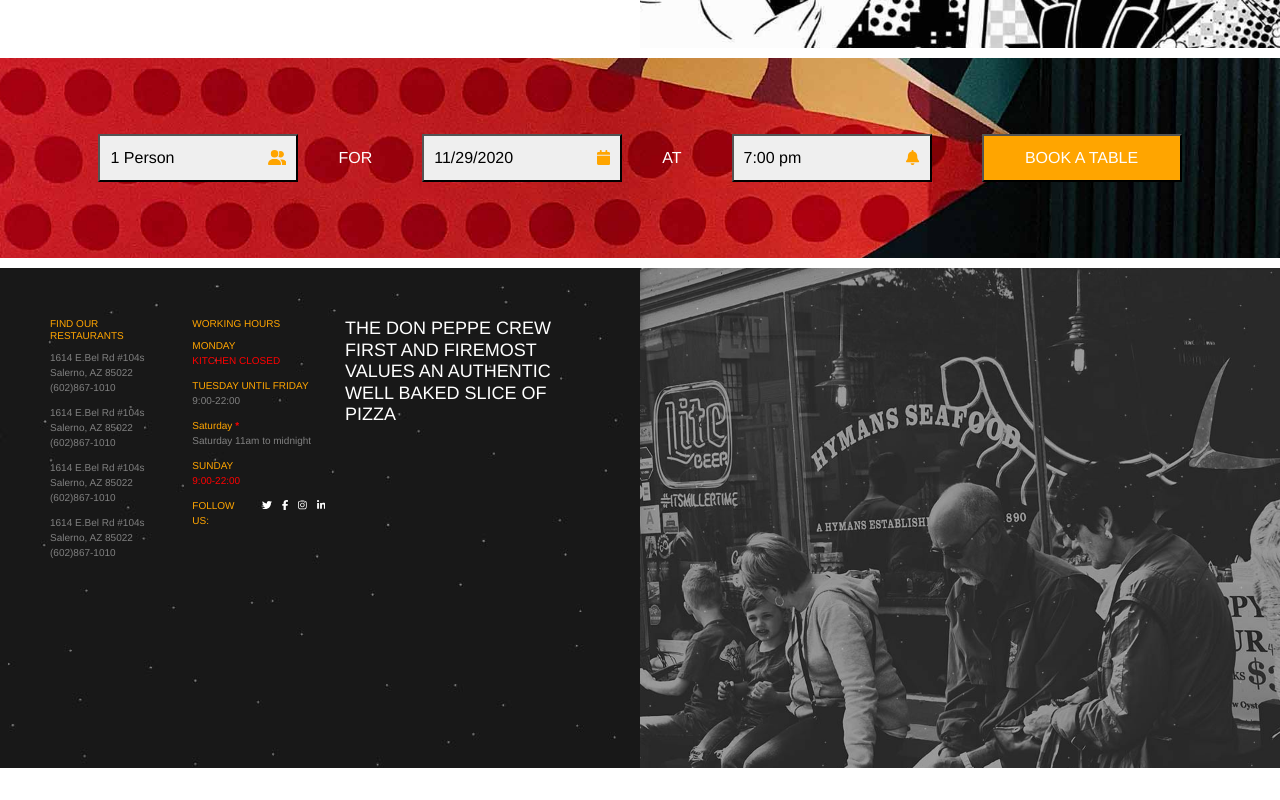
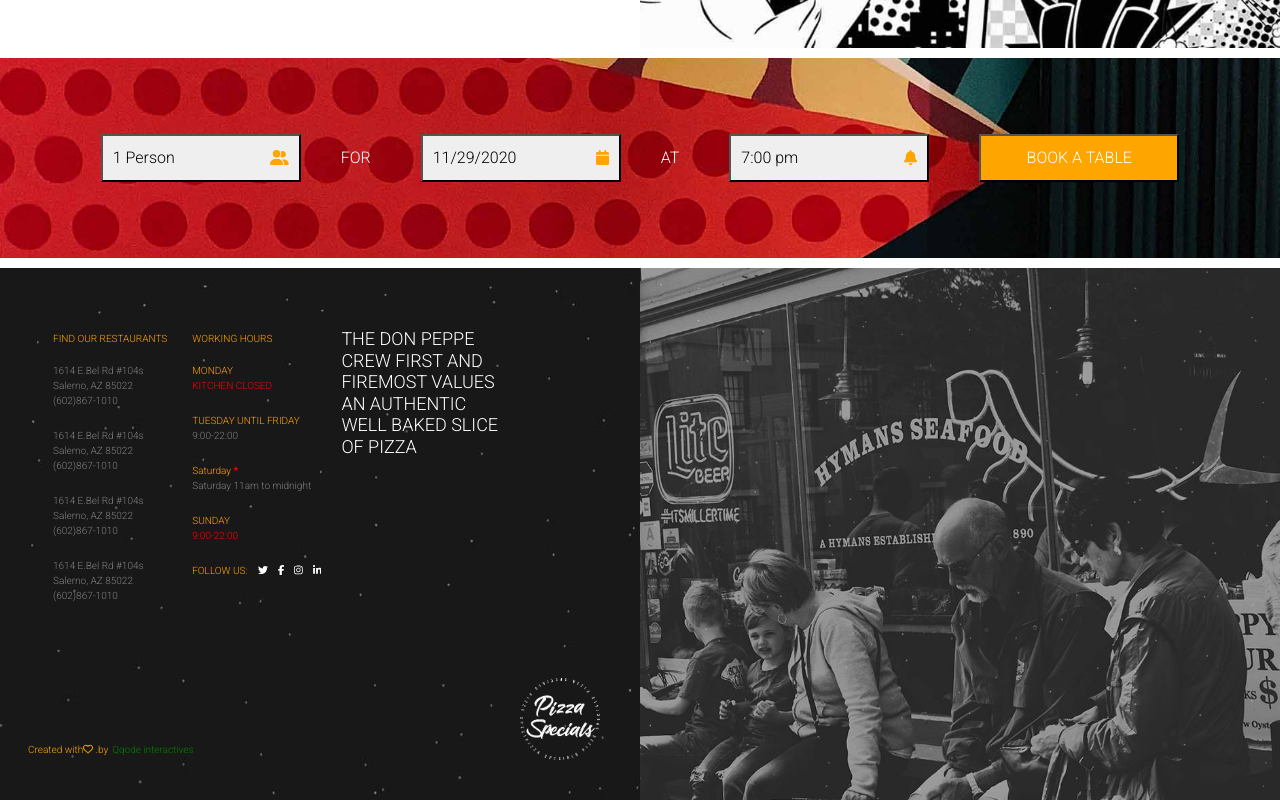
Before and after one commit to Nali1919/proj-html-vuejs, a Vue app: page / in a window 1280 px wide. Shown: the part 3575-4375 px from the top of the page. Before the commit the page ends 4343 px from the top, so only its background shows below. Built offline with nearby package versions, Linux system fonts and the light colour scheme.

Commit message:
Modifiche footer e fine progetto

```diff
--- a/src/App.vue
+++ b/src/App.vue
@@ -1,6 +1,6 @@
 <template>
   <div id="app">
- <HeaderComponent :Citta='ArrayCitta'/>
+    <HeaderComponent :Citta='ArrayCitta' />
     <MainComponent />
     <FooterComponent />
 
@@ -54,19 +54,19 @@ data() {
 
 <style lang="scss">
 #app {
-  font-family: Avenir, Helvetica, Arial, sans-serif;
+  font-family: 'Roboto', 'Sans-Serif';
   -webkit-font-smoothing: antialiased;
   -moz-osx-font-smoothing: grayscale;
 }
-*{
+
+@import url('https://fonts.googleapis.com/css2? family= Poppins:wght@600 & family= Roboto:ital,wght@0,300;1,300 & display=swap');
+
+
+* {
   margin: 0;
   padding: 0;
   box-sizing: border-box;
   overflow-x: hidden;
 
 }
-
-
-
-
 </style>
--- a/src/components/FooterComponent.vue
+++ b/src/components/FooterComponent.vue
@@ -1,7 +1,8 @@
 <template>
   <div class="container-ac">
- <div class="row-ac">
-   <div class="img-left">
+    <div class="row">
+      <div class="img-left col-6">
+        <div class="footer-alto">
           <div class="flex-column">
             <h6>FIND OUR RESTAURANTS</h6>
             <div class="column">
@@ -48,7 +49,7 @@
                 <span class="orange">FOLLOW US:</span>
                 <span class="white"><i class="fa-brands fa-twitter"></i> </span>
                 <span class="white"> <i class="fa-brands fa-facebook-f"></i> </span>
-            <span class="white"> <i class="fa-brands fa-instagram"></i>  </span>
+                <span class="white"> <i class="fa-brands fa-instagram"></i> </span>
                 <span class="white"> <i class="fa-brands fa-linkedin-in"></i> </span>
               </div>
             </div>
@@ -61,12 +62,22 @@
               PIZZA
             </h4>
           </div>
+        </div>
+        <div class="footer-basso">
+          <div>
+            <div> <span class="orange">Created with<i class="fa-regular fa-heart"></i> .by</span> <span
+                class="green">Qqode interactives</span>
+            </div>
+          </div>
+          <div>
+            <img class="footer-img" src="../assets/img/h1-img-7n.png" alt="">
+          </div>
 
         </div>
-     <div class="img-right">
+      </div>
+      <div class="img-right col-6">
+      </div>
 
-
-     </div>
 
     </div>
 
@@ -81,66 +92,98 @@ name: 'FooterComponent'
 </script>
 
 <style lang="scss" scoped>
-.container-ac{
+.container-ac {
   margin-top: 10px;
-}
-.row-ac{
-display: flex;
-}
-.img-left{
-background-image: url(../assets/img/background-img-header.png);
-width: 50%;
-display: flex;
-column-gap: 20px;
-padding: 20px;
-padding: 50px;
-
 
 }
 
-.img-right{
+
+
+.img-left {
+  background-image: url(../assets/img/background-img-header.png);
+  padding: 20px;
+}
+
+.img-right {
   background-image: url(../assets/img/footer-img-1.jpg);
   background-size: cover;
   background-position: center;
-width: 50%;
-height: 500px;
+
 }
-.flex-column{
+
+.flex-column {
   display: flex;
   flex-direction: column;
+  margin: 5px;
+  row-gap: 10px;
 
 }
-h6{
+
+h6 {
   color: orange;
   font-size: 10px;
 }
-span{
+
+span {
   color: gray;
   font-size: 10px;
 }
-h4{
+
+h4 {
   color: white;
   font-size: 18px;
 }
-.text{
-width: 250px;
+
+.text {
+  width: 160px;
 }
-.column{
+
+.column {
   display: flex;
   flex-direction: column;
   margin-bottom: 10px;
 }
-.red{
+
+.red {
   color: red
 }
-.orange{
+
+.orange {
   color: orange;
 }
-.icon{
+
+.icon {
   display: flex;
   column-gap: 10px;
 }
-.white{
+
+.white {
   color: white;
 }
+
+.footer-alto {
+  display: flex;
+  padding: 40px;
+  column-gap: 15px;
+}
+
+.footer-basso {
+  display: flex;
+  justify-content: space-between;
+  align-items: flex-end;
+  color: white;
+  margin: 20px;
+}
+
+.footer-img {
+  width: 80px;
+}
+
+.orange {
+  color: orange;
+}
+
+.green {
+  color: green;
+}
 </style>
```
Lines whose indentation alone changed are shown as unchanged.
